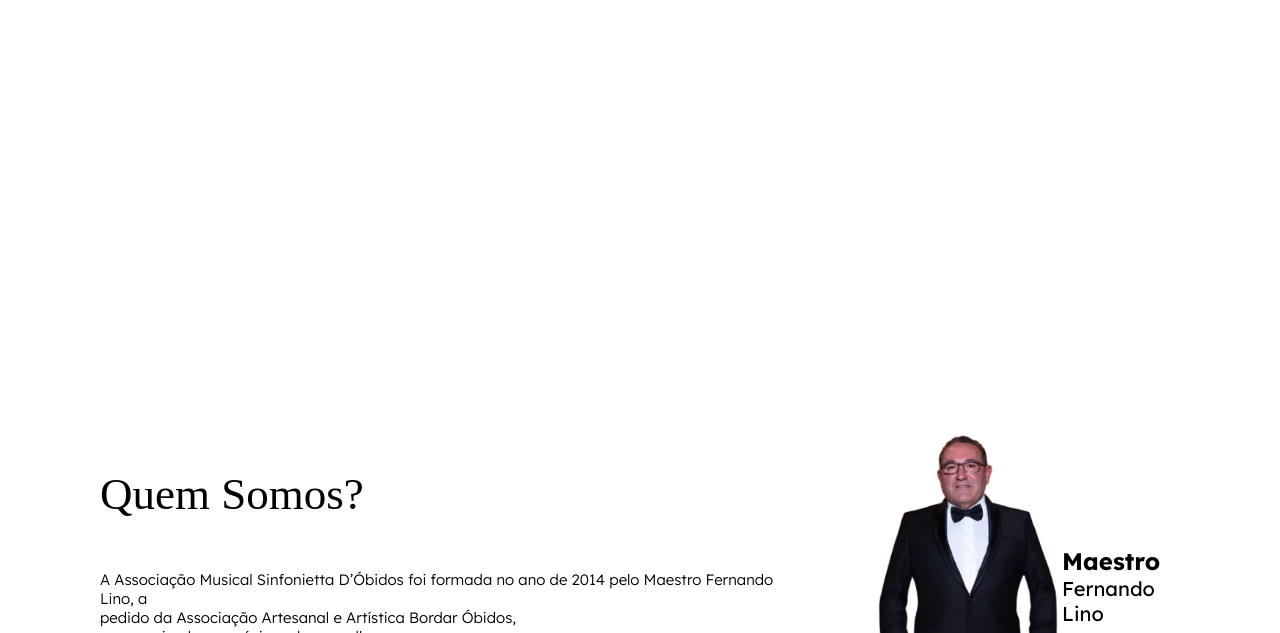
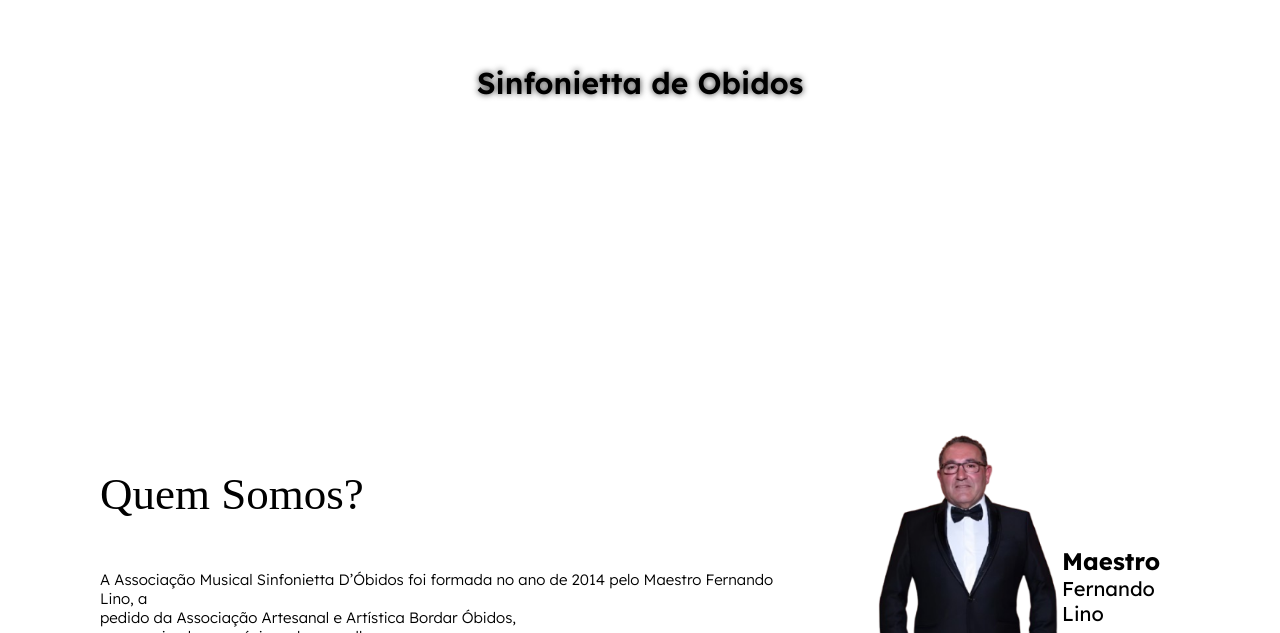
Before and after one commit to SinfoniettaObidos/SinfoniettaObidos.github.io, a plain HTML site: page sobrenos.html in a window 1280 px wide. Shown: the part 167-800 px from the top of the page. Drawn offline with nearby package versions, Linux system fonts and the light colour scheme; a web font is replaced by a local one.

Commit message:
Update sobrenos.html

```diff
--- a/sobrenos.html
+++ b/sobrenos.html
@@ -30,6 +30,7 @@
     </header>
 
     <div class="BannerPrincipal">
+        <h3 id="Sinfoniettadobidos">Sinfonietta de Obidos</h3>
     </div>
 
     <div class="DivPrincipalSobre">
```
